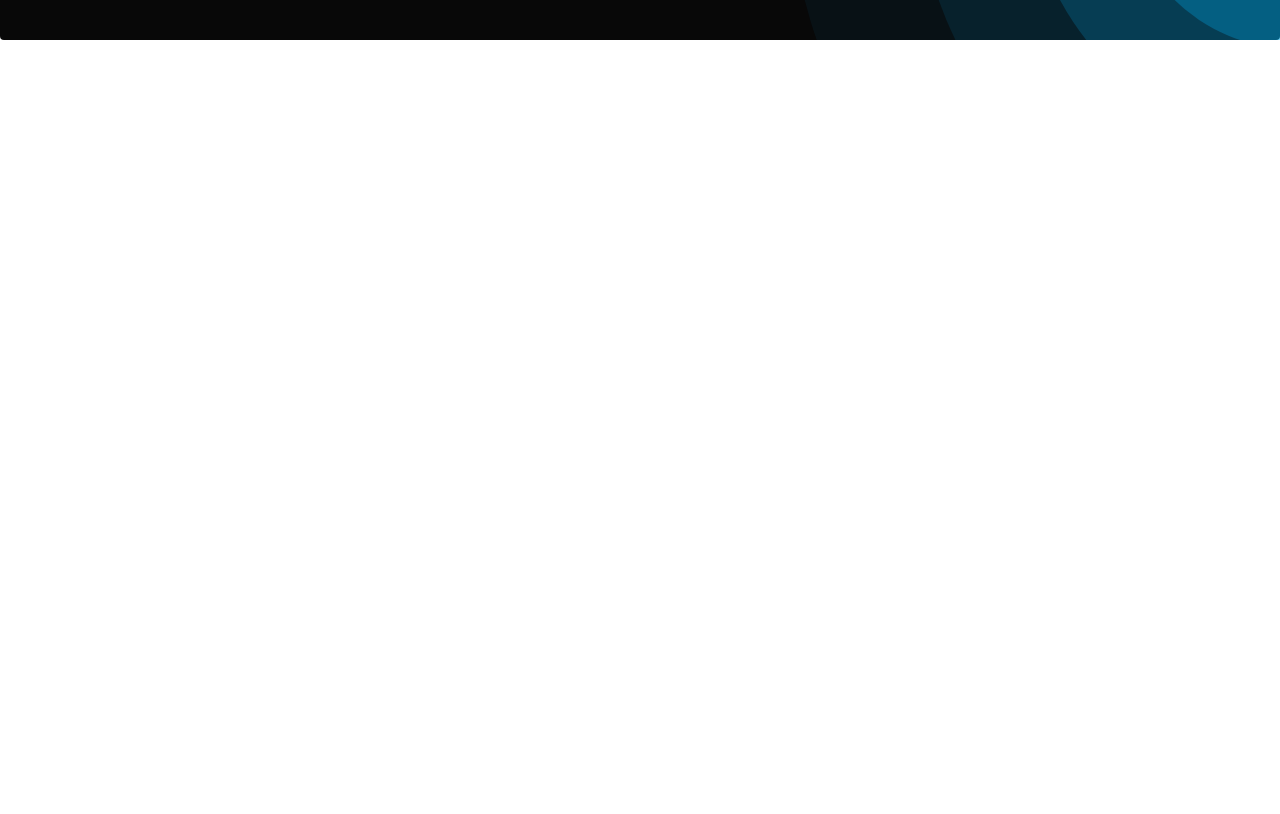
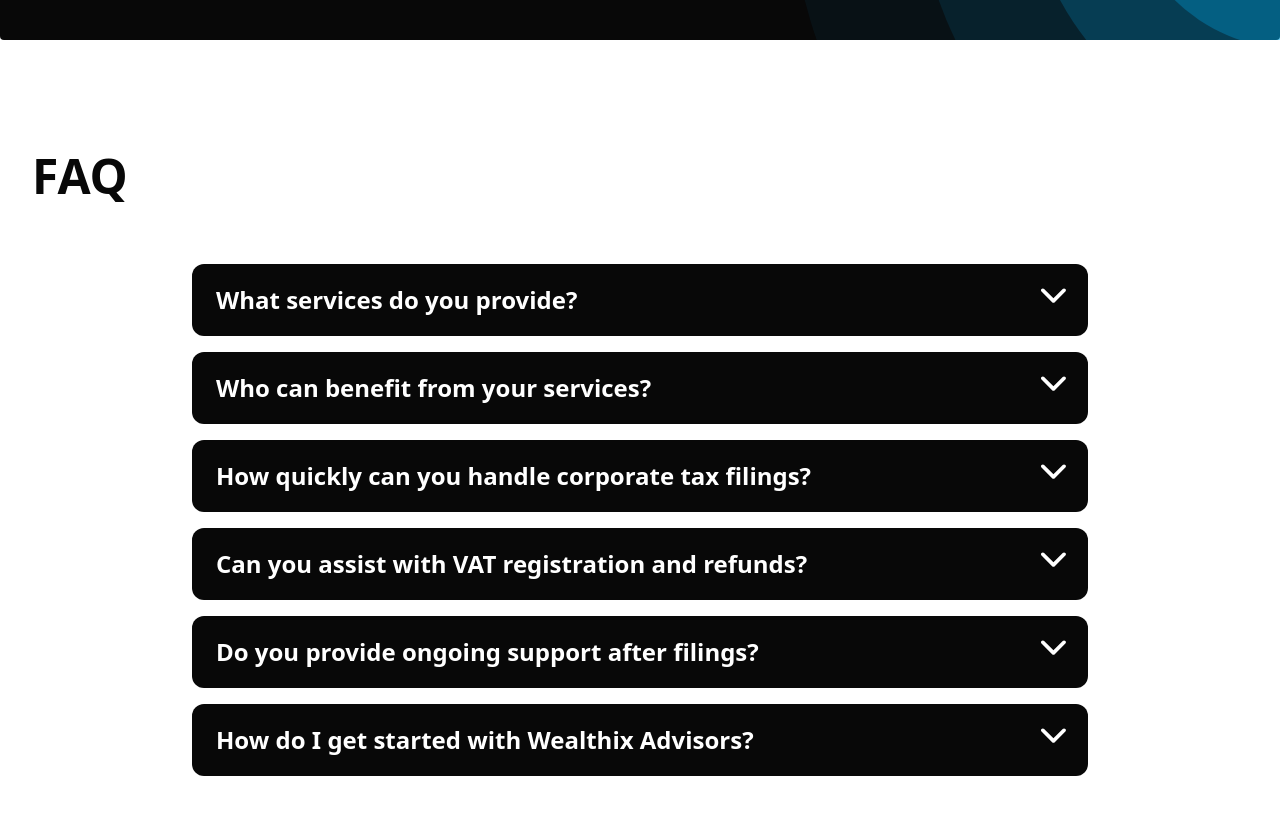
Before and after one commit to Obsidian-Six/wealthix-advisors, a Next.js app: page /wealthix-advisors/ in a window 1280 px wide. Shown: the part 4660-5474 px from the top of the page. Before the commit the page ends 4780 px from the top, so only its background shows below. Built offline with nearby package versions, Linux system fonts and the light colour scheme; a web font is replaced by a local one.

Commit message:
Add FAQ section with toggler functionality and styles; enhance global styles for layout consistency

```diff
--- /dev/null
+++ b/app/_components/faqs/faq-toggler.tsx
@@ -0,0 +1,16 @@
+"use client";
+
+import { useEffect } from "react";
+
+export default function FAQToggler() {
+  useEffect(() => {
+    const faqCards = document.querySelectorAll(".faq-card");
+    faqCards.forEach((card) => {
+      card.addEventListener("click", () => {
+        const isOpened = card.getAttribute("data-opened") === "true";
+        card.setAttribute("data-opened", isOpened ? "false" : "true");
+      });
+    });
+  }, []);
+  return null;
+}
--- /dev/null
+++ b/app/_components/faqs/faqs.tsx
@@ -0,0 +1,79 @@
+import FAQToggler from "./faq-toggler";
+
+export interface FAQ {
+  question: string;
+  answer: string;
+}
+
+function fetchFAQs(): FAQ[] {
+  return [
+    {
+      question: "What services do you provide?",
+      answer:
+        "We offer corporate tax registration and filing, VAT services, bookkeeping, accounting setup, and ongoing advisory support for businesses in Dubai and the UAE.",
+    },
+    {
+      question: "Who can benefit from your services?",
+      answer:
+        "Our services are tailored for startups, SMEs, and established businesses looking for expert financial and tax advisory in the UAE.",
+    },
+    {
+      question: "How quickly can you handle corporate tax filings?",
+      answer:
+        "We prioritize timely submissions and can typically handle corporate tax filings within 2-4 weeks, depending on the complexity of the case.",
+    },
+    {
+      question: "Can you assist with VAT registration and refunds?",
+      answer:
+        "Yes, we can assist with VAT registration and help businesses claim VAT refunds.",
+    },
+    {
+      question: "Do you provide ongoing support after filings?",
+      answer:
+        "Yes, we offer ongoing support and advisory services even after the initial filings are completed.",
+    },
+    {
+      question: "How do I get started with Wealthix Advisors?",
+      answer:
+        "Getting started is easy! Simply contact us through our website or give us a call, and we'll guide you through the onboarding process.",
+    },
+  ];
+}
+
+export default async function FAQs() {
+  return (
+    <section className="faqs">
+      <h2>FAQ</h2>
+      <ul className="faqs-container">
+        {fetchFAQs().map((faq, index) => (
+          <li
+            key={index}
+            data-opened="false"
+            id={`faq-${index}`}
+            className="faq-card"
+          >
+            <h3 className="faq-question">
+              {faq.question}
+              <span className="faq-icon">
+                <svg
+                  width="26"
+                  height="15"
+                  viewBox="0 0 26 15"
+                  fill="none"
+                  xmlns="http://www.w3.org/2000/svg"
+                >
+                  <path
+                    d="M25.3656 0.924346C25.014 0.572838 24.5371 0.375371 24.04 0.375371C23.5428 0.375371 23.0659 0.572838 22.7143 0.924346L13.4331 10.2056L4.15183 0.924344C3.7982 0.582798 3.32457 0.393808 2.83295 0.398081C2.34133 0.402352 1.87106 0.599543 1.52342 0.947184C1.17577 1.29482 0.978585 1.7651 0.974313 2.25672C0.970042 2.74834 1.15903 3.22196 1.50058 3.57559L12.1075 14.1825C12.4591 14.534 12.9359 14.7314 13.4331 14.7314C13.9303 14.7314 14.4071 14.534 14.7587 14.1825L25.3656 3.57559C25.7171 3.22398 25.9146 2.74715 25.9146 2.24997C25.9146 1.75279 25.7171 1.27596 25.3656 0.924346Z"
+                    fill="white"
+                  />
+                </svg>
+              </span>
+            </h3>
+            <p className="faq-answer">{faq.answer}</p>
+          </li>
+        ))}
+      </ul>
+      <FAQToggler />
+    </section>
+  );
+}
--- a/app/globals.css
+++ b/app/globals.css
@@ -341,7 +341,7 @@
 
   /* Call To Action Styles */
   .cta {
-    @apply my-20 container mx-auto bg-black py-16 px-8 rounded-sm relative;
+    @apply my-20 container mx-auto bg-black py-16 px-4 md:px-8 rounded-sm relative;
   }
   .cta::after {
     content: "";
@@ -369,4 +369,34 @@
   .cta-actions > button > span {
     @apply text-start;
   }
+
+  /* Faq Styles */
+  .faqs {
+    @apply my-20 container mx-auto p-4 md:p-8;
+  }
+  .faqs > h2 {
+    @apply mb-16;
+  }
+  .faq-card {
+    @apply bg-black text-white w-full max-w-4xl mx-auto mb-4 rounded-xl p-6 cursor-pointer;
+  }
+  .faq-question {
+    @apply flex justify-between items-center text-base/[100%] font-semibold mb-0 transition-all duration-300 ease-out;
+  }
+  .faq-icon {
+    @apply inline-block h-6 w-6 transition-transform duration-300 ease-out;
+  }
+  .faq-answer {
+    @apply text-sm font-normal text-white max-h-0 overflow-hidden transition-all duration-300 ease-out;
+  }
+
+  .faq-card[data-opened="true"] .faq-question {
+    @apply mb-4 transition-[margin-bottom] duration-300 ease-out;
+  }
+  .faq-card[data-opened="true"] .faq-answer {
+    @apply max-h-96 mt-4 transition-all duration-300 ease-out;
+  }
+  .faq-card[data-opened="true"] .faq-icon {
+    @apply transform -rotate-180 transition-transform duration-300 ease-out;
+  }
 }
--- a/app/page.tsx
+++ b/app/page.tsx
@@ -2,6 +2,7 @@ import Choosing from "./_components/choosing/choosing";
 import Compliant from "./_components/compliant/compliant";
 import CoreServices from "./_components/core-services/core-services";
 import CTA from "./_components/cta/cta";
+import FAQs from "./_components/faqs/faqs";
 import Hero from "./_components/hero/hero";
 import Testimonial from "./_components/testimonials/testimonial";
 import TrustedExperts from "./_components/trusted-experts/trusted-experts";
@@ -16,6 +17,7 @@ export default function Home() {
       <Choosing />
       <Testimonial />
       <CTA />
+      <FAQs />
     </>
   );
 }
```
